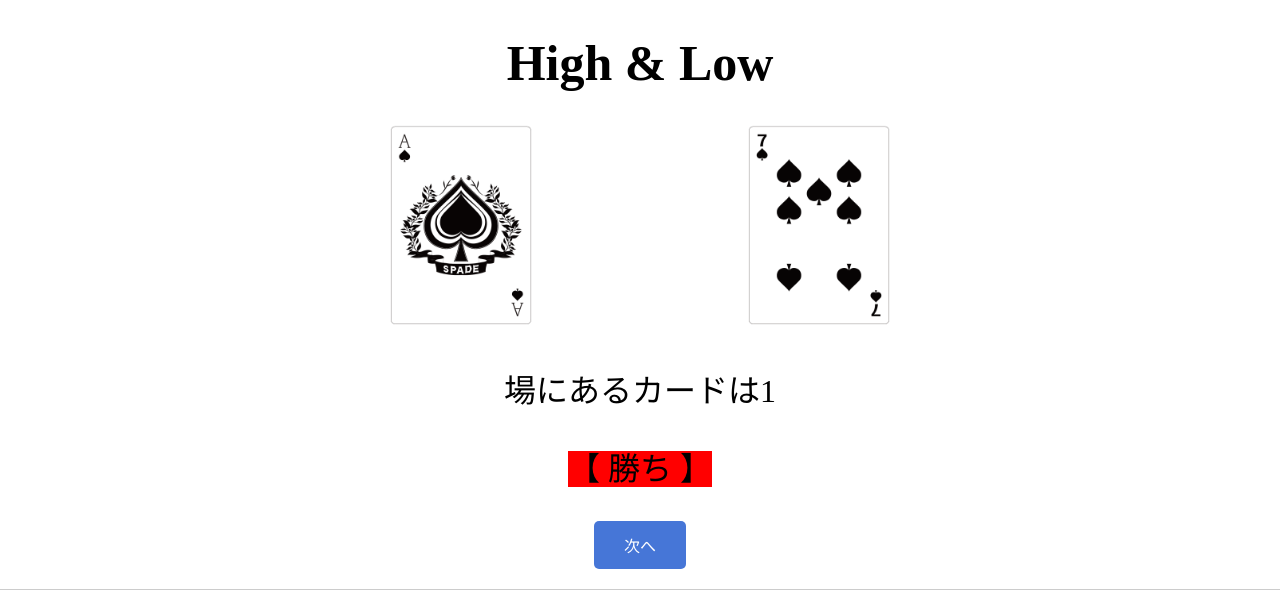
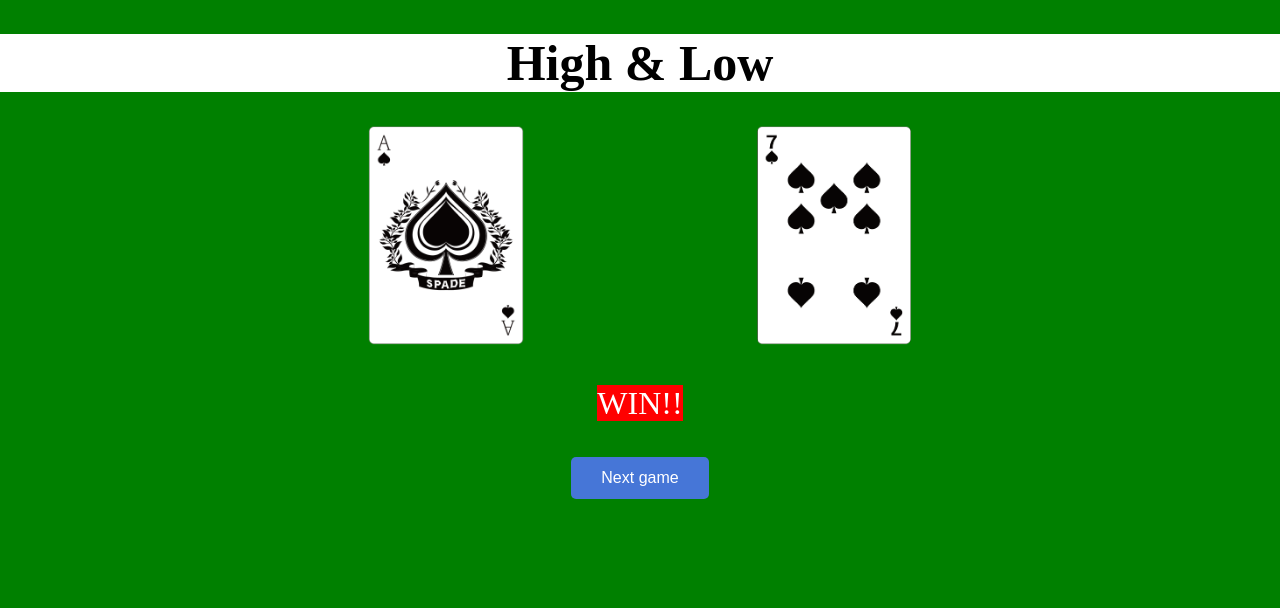
Before and after one commit to yamaguchi-challe/HighLow, a plain HTML site: page index.html in a window 1280 px wide. Both pictures are taken after a click on the button "High". Drawn offline with Linux system fonts and the light colour scheme.

Commit message:
アニメーションの追加

```diff
--- a/css/style.css
+++ b/css/style.css
@@ -3,6 +3,7 @@ body{
     padding:0;
     text-align:center;
     font-size: 32px;
+    background-color: green;
 }
 header{
     background-color: #fff;
@@ -13,12 +14,16 @@ header h1{
     font-size: 50px;
 }
 main{
-    border-bottom:1px solid #ccc;
+    /* border-bottom:1px solid #ccc; */
+}
+
+#result{
+    color: white;
 }
 
 img{
-    width: 350px;
-    height: 200px;
+    width: 380px;
+    height: 220px;
     object-fit: contain;
 }
 
--- a/index.html
+++ b/index.html
@@ -16,14 +16,14 @@
 <main>
     <!-- カード表示 -->
     <div>
-        <img id="Card_img_Before" src="./img/card1.png" width="100" height="150">
-        <img id="Card_img_After" src="./img/card_back.png" width="100" height="150">
+        <img id="beforeCard" src="./img/card1.png" width="100" height="150">
+        <img id="afterCard" src="./img/card_back.png" width="100" height="150">
     </div>
 
     <!-- 結果表示 -->
-    <div>
-        <p id="Before">場にあるカードは１</p>
-        <p id="After">次のカードは場にあるカードより高い？低い？</p>
+    <div id="result">
+        <!-- <p id="Before">場にあるカードは１</p> -->
+        <p id="after">次のカードは場にあるカードより高い？低い？</p>
     </div>
 
     <!-- ボタン表示 -->
@@ -32,7 +32,7 @@
         <input type="button" value="Low" id="low">
     </div>
     <div id="next">
-        <input type="button" value="次へ" onclick="Next();"/>
+        <input type="button" value="Next game" id="next">
     </div>
 </main>
 
--- a/js/main.js
+++ b/js/main.js
@@ -1,20 +1,21 @@
 let card = 1;// 場にあるトランプのカード番号
 let Result = "";//勝ち負けの結果
+let changed = false; //カードが反転しているフラグ
 
 $("#next").css("display", "none"); //nextボタンの非表示
 
 // Highがクリックされたときの処理
 $("#high").on("click", function(){
-    document.getElementById("Card_img_Before").src="./img/card" + card + ".png";
     let trump_n = Math.ceil( Math.random() * 13);// ランダムで数字を決める
+    changed = false; //カード反転フラグをリセット
 
     if (card < trump_n) {//賭けカードが、伏せカードより大きい場合
         // 勝ち
-        Result = "<span style='background:red;'>【 勝ち 】</span>";
+        Result = "<span style='background:red;'>WIN!!</span>";
     }
     else if (card > trump_n) {//賭けカードが、伏せカードより小さい場合
         // 負け
-        Result = "<span style='background:blue;'>『 負け 』</span>";
+        Result = "<span style='background:blue;'>LO$E...</span>";
     }
     else {
         // 引き分け
@@ -25,16 +26,16 @@ $("#high").on("click", function(){
 
 // Lowがクリックされたときの処理
 $("#low").on("click", function(){
-    document.getElementById("Card_img_Before").src="./img/card" + card + ".png";
     let trump_n = Math.ceil( Math.random() * 13);// ランダムで数字を決める
+    changed = false; //カード反転フラグをリセット
 
     if (card < trump_n) {//賭けカードが、伏せカードより大きい場合
         // 負け
-        Result = "<span style='background:blue;'>『 負け 』</span>";
+        Result = "<span style='background:blue;'>LO$E...</span>";
     }
     else if (card > trump_n) {//賭けカードが、伏せカードより小さい場合
         // 勝ち
-        Result = "<span style='background:red;'>【 勝ち 】</span>";
+        Result = "<span style='background:red;'>WIN!!</span>";
     }
     else {
         // 引き分け
@@ -44,20 +45,59 @@ $("#low").on("click", function(){
 });
 
 function showResult(trump_n) {
-    document.getElementById("Card_img_After").src="./img/card" + trump_n + ".png";
-    document.getElementById("After").innerHTML = Result;
-    document.getElementById("Before").innerHTML ="場にあるカードは" + card ;
+    rotationAnimationLoop(document.getElementById("afterCard"), "./img/card" + trump_n + ".png", 0);
+    setTimeout(function(){
+        $("#after").fadeOut(0).fadeIn(500).html(Result);
+      },700);
+
+
     card = trump_n;//場にあるカードを新しく引いたカードに変える
 
     $("#game").css("display", "none");
-    $("#next").css("display", "block");
+    setTimeout(function(){
+        $("#next").css("display", "block");
+      },1000);
+
 }
 
-function Next(){
-    document.getElementById("Card_img_Before").src="./img/card" + card + ".png";
-    document.getElementById("Card_img_After").src="./img/card_back.png";
-    document.getElementById("Before").innerHTML ="場にあるカードは" + card ;
-    document.getElementById("After").innerHTML ="次のカードは今の数字より高い？低い？"
+// 次へがクリックされたときの処理
+$("#next").on("click", function(){
+    $("#beforeCard").attr("src", "./img/card" + card + ".png");
+    $("#afterCard").attr("src", "./img/card_back.png");
+    $("#after").html("次のカードは今の数字より高い？低い？");
     $("#game").css("display", "block");
     $("#next").css("display", "none");
+});
+
+const rotationAnimationLoop = (element, imagePath, deg) =>{
+    if(deg>=90){
+        changed = true;
+    }
+    if(!changed){
+        if( deg < 90 ){
+            rotationAnimation(element, imagePath, deg);
+            setTimeout(
+                () => {
+                    rotationAnimationLoop(element, imagePath, deg+= 5 )
+                },
+            25);
+        }
+    } else{
+        if(deg>0){
+            rotationAnimation(element, imagePath, deg);
+            setTimeout(
+                () => {
+                    rotationAnimationLoop(element, imagePath, deg-= 5 )
+                },
+            25);
+        }
+    }
 }
+
+const rotationAnimation = (element, imagePath, deg) =>{
+    if ( 90 == deg ){
+        element.src =  imagePath;
+    }else {
+        element.style.webkitTransform = 'rotateY(' + deg + 'deg)';
+    }
+}
```
